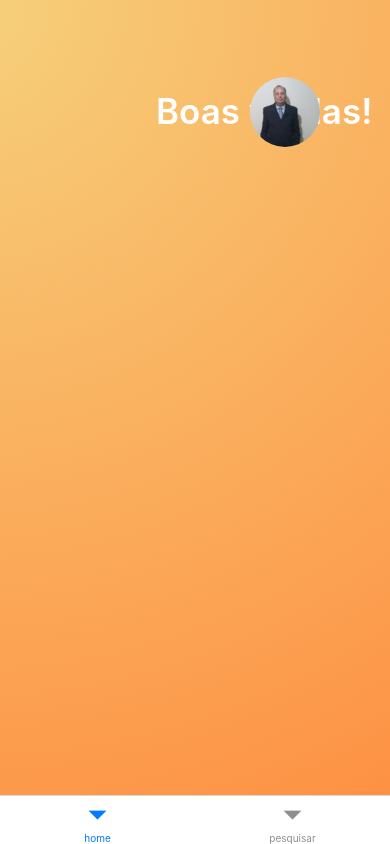
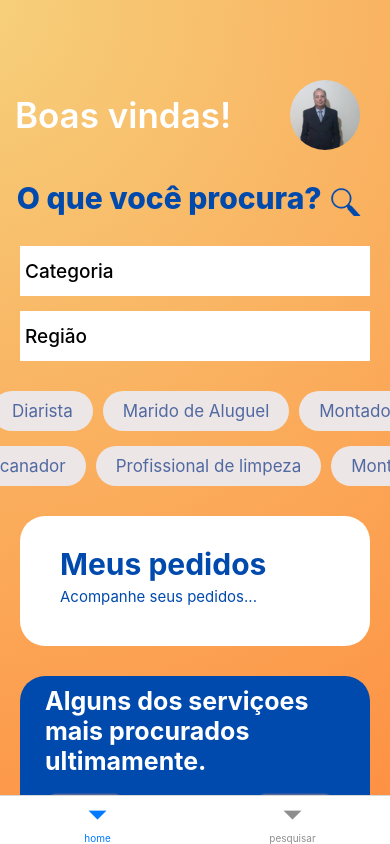
Before and after one commit to sttephany11/AppHelpHouse, a React Native app: screen /homeStack in a window 390 px wide. Built offline with nearby package versions, Linux system fonts and the light colour scheme.

Commit message:
metade da home feita

```diff
--- a/img/img.tsx
+++ b/img/img.tsx
@@ -32,5 +32,6 @@ const Imagens = {
     fundo: require("../assets/imgApp/fundo.png"),
     eletricistaa: require("../assets/imgApp/eletricistaa.png"),
     torneira: require("../assets/imgApp/torneira.png"),
+    setaAzul: require("../assets/imgApp/setaAzul.png"),
 }
 export default Imagens;
--- a/results.js
+++ b/results.js
@@ -3,17 +3,17 @@
 export default [
     {
         id: 1,
-        name: 'Chuveiro',
+        name: 'Encanador',
         avatar: 'https://i.pravatar.cc./150?img=31'
     },
     {
         id: 2,
-        name: 'Manutenção',
+        name: 'Pintor',
         avatar: 'https://i.pravatar.cc./150?img=32'
     },
     {
         id: 3,
-        name: 'Encanamento',
+        name: 'Diarista',
         avatar: 'https://i.pravatar.cc./150?img=33'
     },
     {
@@ -23,7 +23,7 @@ export default [
     },
     {
         id: 5,
-        name: 'Pintura',
+        name: 'Marido de Aluguel',
         avatar: 'https://i.pravatar.cc./150?img=35'
     },
 ];
--- a/src/css/homeCss.tsx
+++ b/src/css/homeCss.tsx
@@ -6,27 +6,205 @@ const styles = StyleSheet.create({
 
     },
 
+    containerBoasVindas:{
+        justifyContent:'center',
+        alignItems:'center',
+        flexDirection:'row',
+    },
+    containerFrase:{
+        marginTop:30,
+        justifyContent:'center',
+        alignItems:'center',
+        flexDirection:'row',
+    },
     boasVindas: {
         color: 'white',
         fontSize: 35,
         fontWeight: '600',
-        left: '40%',
-        marginTop: 90,
+        justifyContent:'center',
+        alignItems:'center',
+        marginTop: 80,
+        marginEnd:40,
 
     },
-    container1:{
-        flexDirection:'row',
+    frase: {
+        color: '#004aad',
+        fontSize: 30,
+        fontWeight: '800',
+        justifyContent:'center',
+        alignItems:'center',
+
 
     },
+
     ImgPerfil:{
         borderRadius:50,
         width:70,
         height:70,
         borderColor:'white',
-        marginLeft:'35%',
-        top: 77,
+        marginTop: 80,
+        marginEnd:15,
+        marginLeft:10,
 
     },
+    lupa:{
+        width:35,
+        height:35,
+        marginEnd:10,
+
+    },
+    //inputs
+
+    containerInput:{
+        marginTop:30,
+        justifyContent:'center',
+        alignItems:'center',
+    },
+
+    input:{
+        height:50,
+        width:350,
+        paddingLeft:2,
+        paddingRight:1,
+        borderWidth:3,
+        fontWeight:500,
+        fontSize:19,
+        backgroundColor:'white',
+        borderColor:'white'
+
+      },
+      input2:{
+        height:50,
+        width:350,
+        paddingLeft:2,
+        paddingRight:1,
+        borderWidth:3,
+        fontWeight:500,
+        fontSize:19,
+        backgroundColor:'white',
+        borderColor:'white',
+        marginTop:15,
+      },
+
+      filtroImg:{
+        width:36,
+        height:35,
+        marginRight:7,
+      },
+      list:{
+
+      },
+
+      //butons profissoes com rolagem lateral
+      buttonProfissoes:{
+        backgroundColor:'#ede6e6',
+        paddingHorizontal: 20,
+        paddingVertical: 10,
+        borderRadius:25,
+      },
+
+      buttonProfissoes2:{
+        backgroundColor:'#ede6e6',
+        paddingHorizontal: 20,
+        paddingVertical: 10,
+        borderRadius:25,
+        marginLeft:10
+      },
+
+
+      textButton:{
+        justifyContent:'center',
+        alignItems:'center',
+        color:'#5169a2',
+        fontSize:17
+      },
+
+      containerProfissoes:{
+        flexDirection:'row',
+        marginLeft:30,
+        marginTop:30,
+      },
+      containerProfissoes2:{
+        flexDirection:'row',
+        marginLeft:30,
+        marginTop:15,
+      },
+
+
+      //parte do meus pedidos
+
+      containerPedidos:{
+        justifyContent:'center',
+        alignItems:'center',
+      },
+
+      fundoPedidos:{
+        backgroundColor:'white',
+        width:350,
+        height:130,
+        borderRadius:25,
+        marginTop:30,
+
+
+      },
+
+      textPedidos:{
+        color:'#004aad',
+        fontSize:30,
+        marginLeft:40,
+        marginTop:30,
+        fontWeight:'bold',
+      },
+
+      textPedidos2:{
+        color:'#004aad',
+        fontSize:15,
+        marginLeft:40,
+        marginTop:5,
+        marginBottom:50,
+      },
+
+      setaAzul:{
+      marginLeft:250,
+      marginBottom:10,
+      },
+
+      //fundo azul com ultimos serviços procurados
+
+      containerImgs:{
+        flexDirection:'row',
+      },
+
+
+      fundoAzul:{
+        backgroundColor:'#004aad',
+        width:350,
+        height:450,
+        borderRadius:25,
+        marginTop:30,
+        marginBottom:30,
+
+      },
+      frasePedidos:{
+        color:'white',
+        fontSize:25,
+        marginLeft:25,
+        marginTop:10,
+        marginBottom:10,
+        fontWeight:'bold',
+      },
+      imgs:{
+        marginTop:5,
+        width:100,
+        height:120,
+        marginLeft:15
+      },
+      imgs2:{
+        marginTop:5,
+        width:100,
+        height:120,
+        marginLeft:5
+      },
 
 });
 export default styles;
--- a/src/routes/stack.tsx
+++ b/src/routes/stack.tsx
@@ -17,7 +17,7 @@ import PesquisarScreen from '../views/pesquisar';
 import consultaScreen from '../views/consulta';
 import insertScreen from '../views/insert';
 import { isNewExpression } from 'typescript';
-import perfilScreen from '../views/perfil';
+//import perfilScreen from '../views/perfil';
 
 const Stack = createNativeStackNavigator();
 const Tab = createBottomTabNavigator();
@@ -37,12 +37,11 @@ const AppNavigator = () => {
   return (
       <Stack.Navigator initialRouteName="homeStack">
         <Stack.Screen name="bemvindo" component={BemVindoScreen} options={{ headerShown: false }} />
-        <Stack.Screen name="cadastro" component={CadastroScreen} options={{ headerShown: false }} />
         <Stack.Screen name="confirmeid" component={ConfirmedIdScreen} options={{ headerShown: false }} />
         <Stack.Screen name="loading" component={LoadingScreen} options={{ headerShown: false }} />
         <Stack.Screen name="login" component={LoginScreen} options={{ headerShown: false }} />
+        <Stack.Screen name="cadastro" component={CadastroScreen} options={{ headerShown: false }} />
         <Stack.Screen name="cadastro2" component={CadastroScreen2} options={{ headerShown: false }} />
-        <Stack.Screen name="cadastro3" component={CadastroScreen3} options={{ headerShown: false }} />
         <Stack.Screen name="homeStack" component={Tabs} options={{ headerShown: false }} />
 
       </Stack.Navigator>
--- a/src/views/cadastro.tsx
+++ b/src/views/cadastro.tsx
@@ -6,7 +6,6 @@ import { Button } from "../../componentes/Button/Button"; // Verifique se o cami
 import styles from '../css/cadastroCss';
 
 const Cadastro: React.FC<{route: any, navigation: any }> = ({route, navigation }) => {
-    const {fotoContratante}= route.params;
     const [nomeContratante, setNomeContratante] = useState('');
     const [cpfContratante, setCpfContratante] = useState('');
     const [password, setPassword] = useState('');
@@ -20,7 +19,7 @@ const Cadastro: React.FC<{route: any, navigation: any }> = ({route, navigation }
            telefoneContratante:telefoneContratante,
            emailContratante:emailContratante,
            password:password,
-           fotoContratante:fotoContratante
+
 
         });
 
--- a/src/views/home.tsx
+++ b/src/views/home.tsx
@@ -1,15 +1,49 @@
-import React, { useState } from 'react';
-import { View, Text, TextInput, ScrollView, Image, ImageBackground, TouchableOpacity } from 'react-native';
-import { FloatingLabelInput } from 'react-native-floating-label-input';
-import { TextInputMask } from 'react-native-masked-text';
-import { Button } from "../../componentes/Button/Button";
+import React, { useState, useEffect } from 'react';
+import { View, Text, TextInput, ScrollView, Image, ImageBackground, TouchableOpacity, FlatList } from 'react-native';
 import Imagens from "../../img/img";
 import AntDesign from '@expo/vector-icons/AntDesign';
 
+import results from '../../results';
+import ListItem from '../../componentes/flat/listItem.js';
 
 import styles from '../css/homeCss';
 const AreaAtuacao: React.FC<{ navigation: any }> = ({ navigation }) => {
+        const [searchText, setSearchText] = useState('');
+        const [list, setList] = useState(results);
 
+        useEffect(()=>{
+          if(searchText === ''){
+            setList(results);
+          }else {
+            setList(
+              results.filter(item=>{
+                if(item.name.toLowerCase().indexOf(searchText.toLowerCase()) > -1){
+                  return true;
+                }else {
+                  return false;
+                }
+              })
+            )
+          }
+        }, [searchText]);
+
+        const handleOrderClick = () => {
+          let newList = [...results];
+
+        newList.sort((a, b)=>{
+          if(a.name > b.name){
+          return 1;
+          } else {
+          if(b.name > a.name){
+            return -1;
+          } else {
+            return 0;
+          }
+          }
+        })
+
+          setList(newList);
+        };
 
     return (
         <ImageBackground
@@ -17,18 +51,122 @@ const AreaAtuacao: React.FC<{ navigation: any }> = ({ navigation }) => {
             style={styles.background}  // Define o estilo para a imagem de fundo
             resizeMode="cover"   // Ajusta a imagem para cobrir a tela
         >
-
-
-            <View style={styles.container1}>
+            <ScrollView>
+            <View style={styles.containerBoasVindas}>
                 <Text style={styles.boasVindas}>Boas vindas! </Text>
-
                 <TouchableOpacity>
                 <Image  style={styles.ImgPerfil} source={Imagens.perfil} />
                 </TouchableOpacity>
+           </View>
+
+           <View style={styles.containerFrase}>
+           <Text style={styles.frase}>O que você procura? </Text>
+           <Image  style={styles.lupa} source={Imagens.lupaAzul} />
+           </View>
+
+           <View style={styles.containerInput}>
+           <TextInput
+            style={styles.input}
+            placeholder='Categoria'
+            value={searchText}
+            onChangeText={(t) => setSearchText(t)}
+            />
+
+          <TextInput
+            style={styles.input2}
+            placeholder='Região'
+            value={searchText}
+            onChangeText={(t) => setSearchText(t)}
+            />
+
+
+         <View style={styles.containerProfissoes}>
+         <ScrollView horizontal showsHorizontalScrollIndicator={false}>
+         <TouchableOpacity style={styles.buttonProfissoes}>
+         <Text style={styles.textButton}>Diarista</Text>
+         </TouchableOpacity>
+
+         <TouchableOpacity style={styles.buttonProfissoes2}>
+         <Text style={styles.textButton}>Marido de Aluguel</Text>
+         </TouchableOpacity>
+
+         <TouchableOpacity style={styles.buttonProfissoes2}>
+         <Text style={styles.textButton}>Montador de Móveis</Text>
+         </TouchableOpacity>
+
+         <TouchableOpacity style={styles.buttonProfissoes2}>
+         <Text style={styles.textButton}>Pintor</Text>
+         </TouchableOpacity>
+
+         </ScrollView>
+         </View>
+
+
+         <View style={styles.containerProfissoes2}>
+         <ScrollView horizontal showsHorizontalScrollIndicator={false}>
+         <TouchableOpacity style={styles.buttonProfissoes}>
+         <Text style={styles.textButton}>Enacanador</Text>
+         </TouchableOpacity>
+
+         <TouchableOpacity style={styles.buttonProfissoes2}>
+         <Text style={styles.textButton}>Profissional de limpeza</Text>
+         </TouchableOpacity>
+
+         <TouchableOpacity style={styles.buttonProfissoes2}>
+         <Text style={styles.textButton}>Montador de Móveis</Text>
+         </TouchableOpacity>
+
+         <TouchableOpacity style={styles.buttonProfissoes2}>
+         <Text style={styles.textButton}>Costura</Text>
+         </TouchableOpacity>
+
+         </ScrollView>
+         </View>
+
+
+        <View style={styles.containerPedidos}>
+        <View style={styles.fundoPedidos}>
+          <Text style={styles.textPedidos}>Meus pedidos</Text>
+          <Text style={styles.textPedidos2}>Acompanhe seus pedidos... </Text>
+        </View>
+        </View>
+
+        <View style={styles.containerPedidos}>
+        <View style={styles.fundoAzul}>
+        <Text style={styles.frasePedidos}>Alguns dos serviçoes mais procurados ultimamente. </Text>
+        <View style={styles.containerImgs}>
+        <Image source={Imagens.eletricistaa} style={styles.imgs}/>
+        <Image source={Imagens.mestreDeObra} style={styles.imgs2}/>
+        <Image source={Imagens.eletricistaa} style={styles.imgs2}/>
+        </View>
+
+        <View style={styles.containerImgs}>
+        <Image source={Imagens.eletricistaa} style={styles.imgs}/>
+        <Image source={Imagens.eletricistaa} style={styles.imgs2}/>
+        <Image source={Imagens.eletricistaa} style={styles.imgs2}/>
+        </View>
+
+        <View style={styles.containerImgs}>
+        <Image source={Imagens.eletricistaa} style={styles.imgs}/>
+        <Image source={Imagens.eletricistaa} style={styles.imgs2}/>
+        <Image source={Imagens.eletricistaa} style={styles.imgs2}/>
+        </View>
+
+
+           </View>
+        </View>
+
+         {/* <FlatList
+            data={list}
+            style={styles.list}
+            renderItem={({ item }) => <ListItem data={item}/>}
+            //keyExtractor={(item) => item.id}
+            keyExtractor={(item) => item.avatar}
+                         />*/}
+
             </View>
 
-
-
+            </ScrollView>
         </ImageBackground>
     );
 };
--- a/src/views/login.tsx
+++ b/src/views/login.tsx
@@ -5,8 +5,6 @@ import { FloatingLabelInput } from 'react-native-floating-label-input';
 import { Button } from "../../componentes/Button/Button"; // Verifique se o caminho está correto
 import styles from '../css/loginCss';
 import axios from 'axios';
-
-
 
 
 const Login: React.FC<{ navigation: any }> = ({navigation}) => {
```
Also changed, not shown: componentes/flat/listItem.js (+9 -12 lines), assets/imgApp/setaAzul.png (added).
